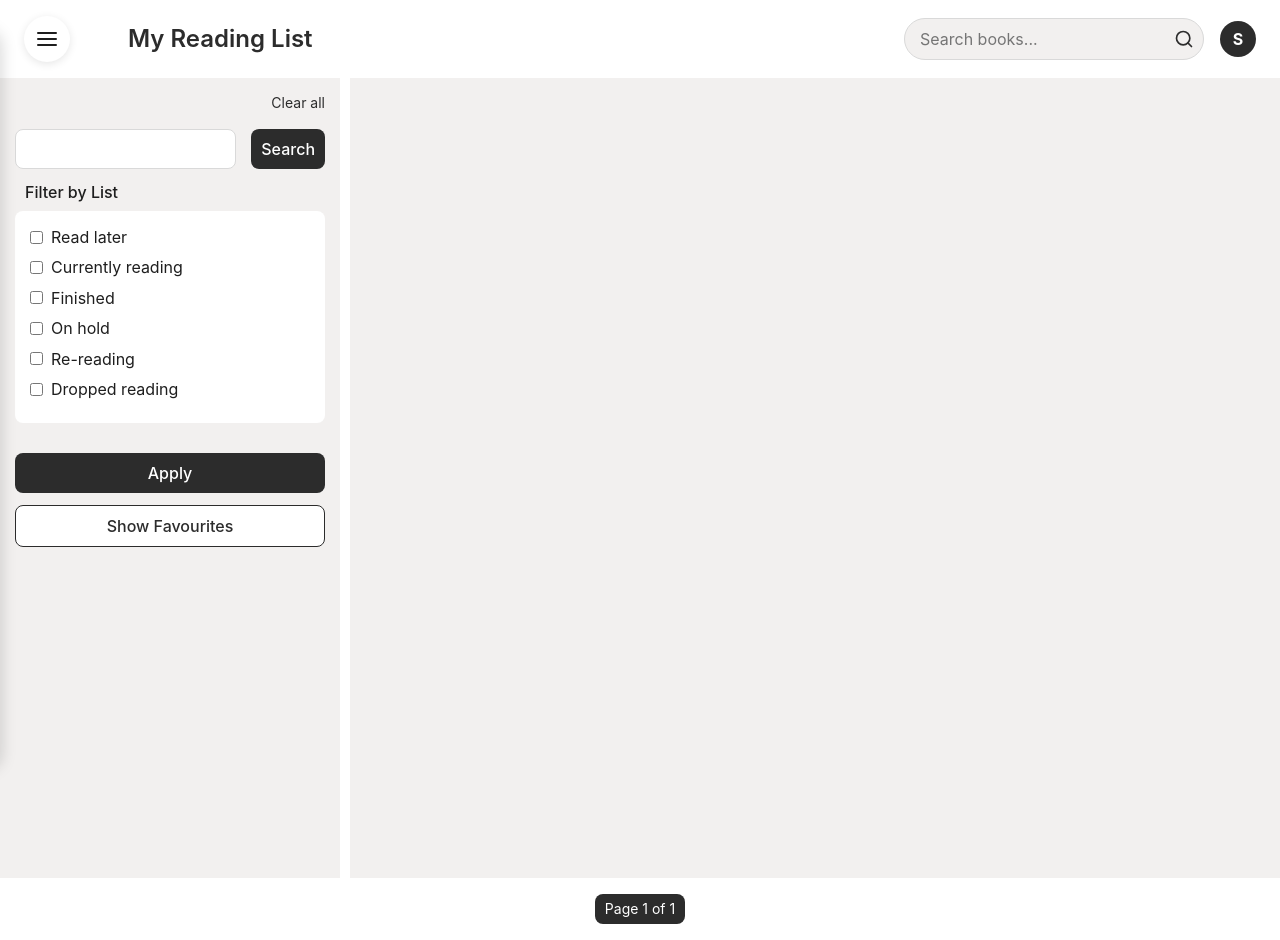
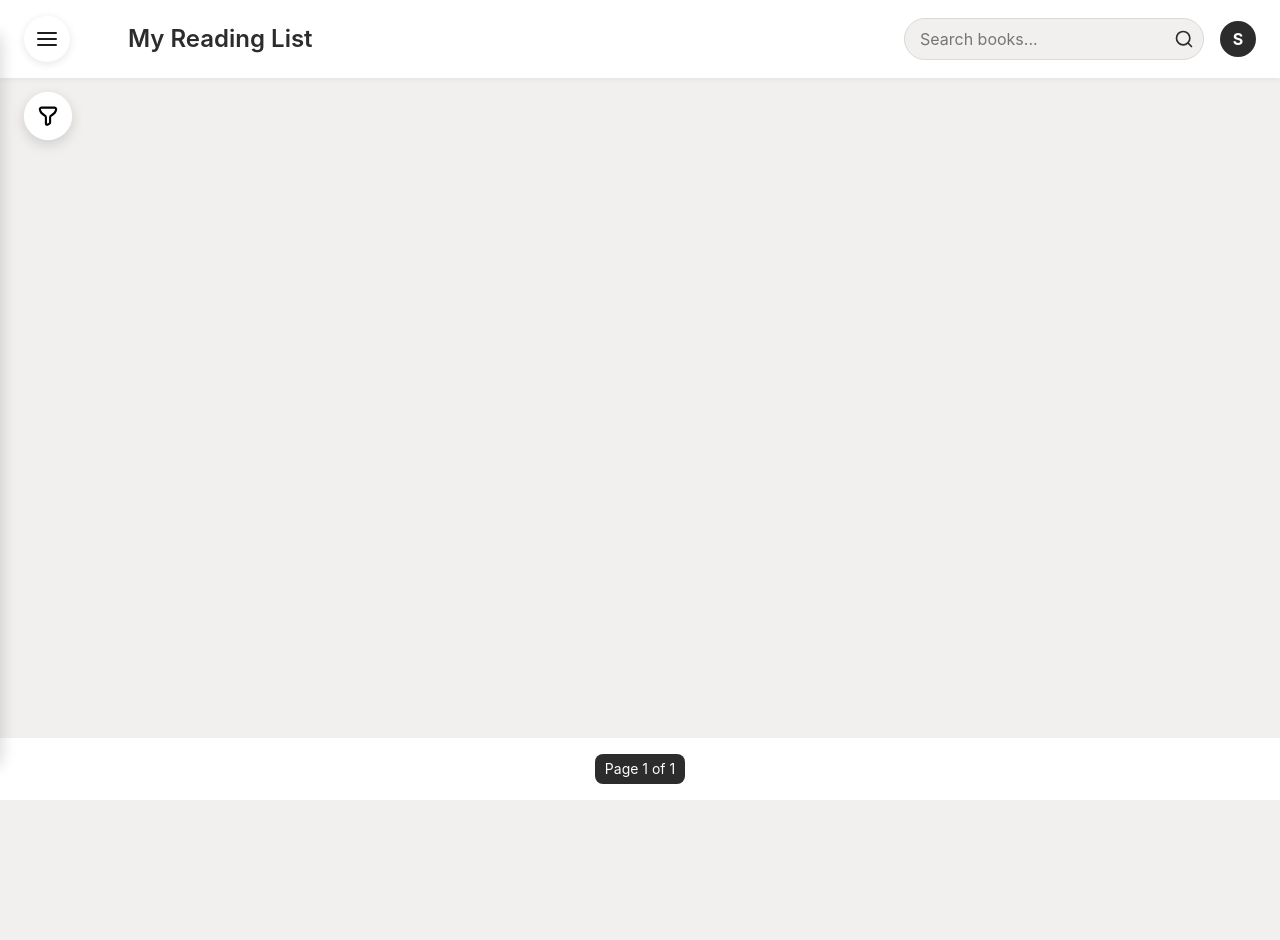
Before and after one commit to andremalille/readie, a Django app: page /books/list/user/ in a window 1280 px wide. After the commit the page ends 800 px from the top, so only its background shows below. Run offline with Django 3.2, Linux system fonts and the light colour scheme; the visitor is signed in with stand-in values (Sample User, id 1); data that the repository does not hold is empty.

Commit message:
Nata`s part is done

```diff
--- a/app/core/static/css/book-list.css
+++ b/app/core/static/css/book-list.css
@@ -30,30 +30,14 @@
     padding: 0;
 }
 
-main {
+body{
     display: flex;
+    flex-direction: column;
 }
 
-/* Burger Menu Button */
-.burger-menu-btn {
-    width: 30px;
-    height: 30px;
-}
-
-.side-menu-overlay {
-    width: 100vw;
-    background-color: rgba(0, 0, 0, 0.6);
-    backdrop-filter: blur(3px);
-    z-index: 5;
-    opacity: 0;
-    visibility: hidden;
-    transition: all 0.3s ease;
-    overflow: hidden;
-}
-
-.side-menu-overlay.active {
-    opacity: 1;
-    visibility: visible;
+main {
+    flex: 1;
+    position: relative;
 }
 
 /* Header Styles */
@@ -152,14 +136,18 @@
 
 /*filter*/
 .filters {
-    position: sticky;
+    width: 360px;
+    position: fixed;
+    left: -360px;
     top: 0;
-    flex: 0 1 350px;
+    bottom: 0;
+    flex: 0 0 350px;
     background-color: var(--color-background);/**/
     border-right: 10px solid var(--color-white);
     overflow-y: auto;
     height: 100vh;
     padding: 15px;
+    z-index: 1000;
 }
 
 .filter-header {
@@ -298,9 +286,25 @@
     background-color: var(--color-border);
 }
 
+.filters.active {
+    left: 0;
+}
+
+.filter-toggle-btn {
+    position: fixed;
+    width: 50px;
+    height: 50px;
+    top: 80px;
+    left: 20px;
+    z-index: 1000;
+    background: var(--color-border);
+    border: none;
+    cursor: pointer;
+}
 /**filter*/
 .book-cards-container {
-    flex: 1;
+    height: 100%;
+    width: 100%;
     display: flex;
     justify-content: space-around;
     flex-wrap: wrap;
--- a/app/core/static/css/side-menu-style.css
+++ b/app/core/static/css/side-menu-style.css
@@ -7,7 +7,7 @@
     background-color: var(--color-white);
     box-shadow: 2px 0 15px rgba(0, 0, 0, 0.15);
     transition: all 0.4s ease;
-    z-index: 10;
+    z-index: 30;
     padding: 0;
     overflow-y: auto;
     display: flex;
@@ -25,7 +25,7 @@
     height: 100%;
     background-color: rgba(0, 0, 0, 0.6);
     backdrop-filter: blur(3px);
-    z-index: 5;
+    z-index: 25;
     opacity: 0;
     visibility: hidden;
     transition: all 0.3s ease;
@@ -178,7 +178,7 @@
 }
 
 /* Стилі для кнопки бургер-меню */
-.burger-menu-btn {
+.burger-menu-btn, .filter-toggle-btn{
     border: none;
     cursor: pointer;
     padding: 8px;
@@ -191,14 +191,21 @@
     justify-content: center;
     align-items: center;
     transition: transform 0.2s ease, box-shadow 0.2s ease;
+    z-index: 7;
 }
 
-.burger-menu-btn:hover {
+.filter-toggle-btn{
+    position: absolute;
+    top: 15px;
+    left: 25px;
+}
+
+.burger-menu-btn:hover, .filter-toggle-btn {
     transform: scale(1.05);
     box-shadow: 0 4px 12px rgba(0, 0, 0, 0.15);
 }
 
-.burger-menu-btn svg {
+.burger-menu-btn svg, .filter-toggle-btn svg {
     width: 24px;
     height: 24px;
 }
--- a/app/core/static/css/user-list.css
+++ b/app/core/static/css/user-list.css
@@ -1,22 +1,6 @@
+
 .filter-header{
 justify-content: flex-end;
-}
-.category-search {
-    display: flex;
-    gap: 15px;
-    margin-bottom: var(--space-md);
-}
-
-.category-search input {
-    flex: 1.2;
-    width: 100%;
-    font-size: 14px;
-    padding: 8px 10px;
-    background-color: var(--color-white);
-    border: 1px solid var(--color-border);
-    border-radius: var(--radius);
-    font-size: var(--font-size);
-    color: var(--color-text);
 }
 
 .checkboxes-container {
--- a/app/templates/user_list.html
+++ b/app/templates/user_list.html
@@ -14,19 +14,6 @@
 </head>
 
 <body>
-    <div class="side-menu-overlay" id="menuOverlay"></div>
-    <header>
-        <!-- Burger Menu -->
-        <div class="burger-menu-container">
-            <button class="burger-menu-btn" id="burgerMenuBtn" aria-label="Open menu">
-                <svg width="24" height="24" viewBox="0 0 24 24" fill="none" xmlns="http://www.w3.org/2000/svg">
-                    <path d="M3 6H21" stroke="#1e1e1e" stroke-width="2" stroke-linecap="round" />
-                    <path d="M3 12H21" stroke="#1e1e1e" stroke-width="2" stroke-linecap="round" />
-                    <path d="M3 18H21" stroke="#1e1e1e" stroke-width="2" stroke-linecap="round" />
-                </svg>
-            </button>
-        </div>
-
     <!-- Бокове меню -->
     <div class="side-menu" id="sideMenu">
         <!-- Шапка меню з інформацією користувача -->
@@ -108,6 +95,46 @@
         </div>
     </div>
 
+
+    <div class="filters" id="filters">
+        <div class="filter-header">
+            <a href="{% url 'user_list' %}" class="clear-filters">Clear all</a>
+        </div>
+        <form method="get" class="filter-form">
+
+            <fieldset>
+                <legend class="filter-title">Filter by List</legend>
+                <div id="category-checkboxes" class="checkboxes-container">
+                    {% for checkbox in form.statuses %}
+                    <div class="checkbox-item">
+                        <label>
+                            {{ checkbox.tag }}
+                            {{ checkbox.choice_label }}
+                        </label>
+                    </div>
+                    {% endfor %}
+                </div>
+            </fieldset>
+            <div class="filter-actions">
+                <button type="submit" name="action" value="filter" class="filter-button">Apply</button>
+                <button type="submit" name="action" value="favourites" class="recommend-button">Show
+                    Favourites</button>
+            </div>
+        </form>
+    </div>
+    <div class="side-menu-overlay" id="menuOverlay"></div>
+    <header>
+        <!-- Burger Menu -->
+        <div class="burger-menu-container">
+            <button class="burger-menu-btn" id="burgerMenuBtn" aria-label="Open menu">
+                <svg width="24" height="24" viewBox="0 0 24 24" fill="none" xmlns="http://www.w3.org/2000/svg">
+                    <path d="M3 6H21" stroke="#1e1e1e" stroke-width="2" stroke-linecap="round" />
+                    <path d="M3 12H21" stroke="#1e1e1e" stroke-width="2" stroke-linecap="round" />
+                    <path d="M3 18H21" stroke="#1e1e1e" stroke-width="2" stroke-linecap="round" />
+                </svg>
+            </button>
+        </div>
+
         <div class="header-left">
             <h1 class="site-title">My Reading List</h1>
         </div>
@@ -140,37 +167,14 @@
     </header>
 
     <main>
-        <div class="filters">
-            <div class="filter-header">
-                <a href="{% url 'user_list' %}" class="clear-filters">Clear all</a>
-            </div>
-            <form method="get" class="filter-form">
-                <div class="category-search">
-                    {{ form.q }}
-                    <button type="submit" name="action" value="search" class="filter-button">Search</button>
-                </div>
+        <button id="filterToggleBtn" class="filter-toggle-btn" aria-label="Toggle filters">
 
-                <fieldset>
-                    <legend class="filter-title">Filter by List</legend>
-                    <div id="category-checkboxes" class="checkboxes-container">
-                        {% for checkbox in form.statuses %}
-                        <div class="checkbox-item">
-                            <label>
-                                {{ checkbox.tag }}
-                                {{ checkbox.choice_label }}
-                            </label>
-                        </div>
-                        {% endfor %}
-                    </div>
-                </fieldset>
-                <div class="filter-actions">
-                    <button type="submit" name="action" value="filter" class="filter-button">Apply</button>
-                    <button type="submit" name="action" value="favourites" class="recommend-button">Show
-                        Favourites</button>
-                </div>
-            </form>
-        </div>
-
+            <svg width="24" height="24" viewBox="0 0 24 24" fill="none" xmlns="http://www.w3.org/2000/svg">
+                <path
+                    d="M18 4H6C4.89543 4 3.97434 4.90932 4.24685 5.97975C4.83604 8.29411 6.43423 10.2054 8.54545 11.2177C9.36832 11.6123 10 12.3858 10 13.2984V19.382C10 20.1253 10.7823 20.6088 11.4472 20.2764L13.4472 19.2764C13.786 19.107 14 18.7607 14 18.382V13.2984C14 12.3858 14.6317 11.6123 15.4545 11.2177C17.5658 10.2054 19.164 8.29411 19.7531 5.97975C20.0257 4.90932 19.1046 4 18 4Z"
+                    stroke="#000000" stroke-width="2" />
+            </svg>
+        </button>
         <div class="book-cards-container">
             {% for book in page_obj %}
             <div class="book-card">
@@ -266,6 +270,28 @@
             });
         });
     </script>
+    <script>
+        document.addEventListener('DOMContentLoaded', function () {
+            const toggleBtn = document.getElementById('filterToggleBtn');
+            const filters = document.getElementById('filters');
+            const overlay = document.getElementById('menuOverlay');
+
+            function openFilters() {
+                filters.classList.add('active');
+                overlay.classList.add('active');
+                document.body.style.overflow = 'hidden';
+            }
+
+            function closeFilters() {
+                filters.classList.remove('active');
+                overlay.classList.remove('active');
+                document.body.style.overflow = '';
+            }
+
+            toggleBtn.addEventListener('click', openFilters);
+            overlay.addEventListener('click', closeFilters);
+        });
+    </script>
 </body>
 
 </html>
```
Also changed, not shown: app/templates/book_list.html (+113 -82 lines). Lines whose indentation alone changed are shown as unchanged.
